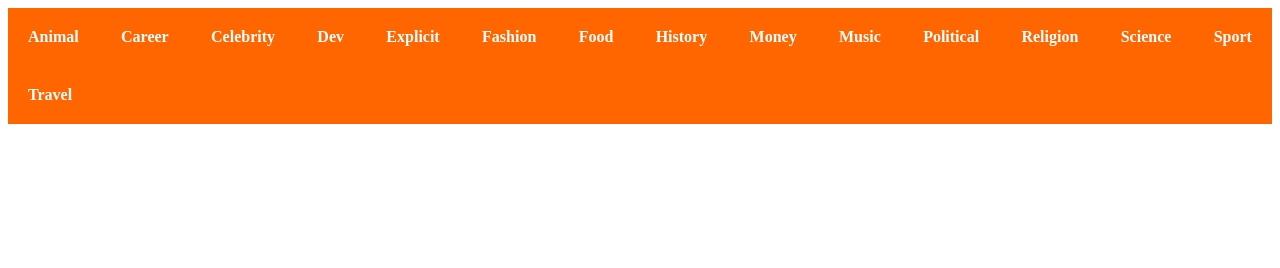
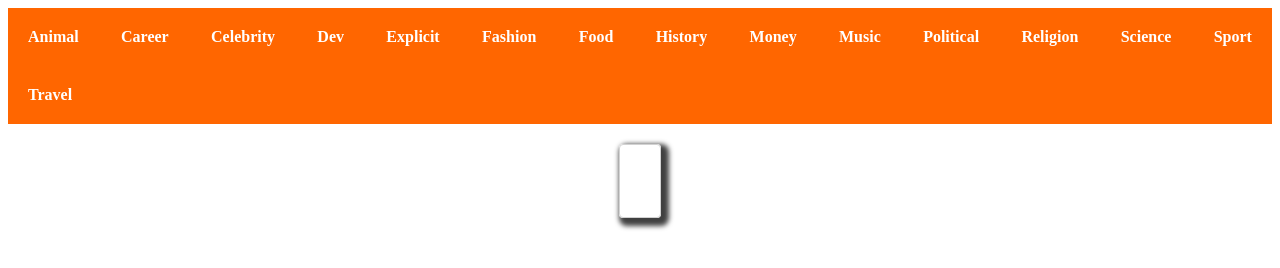
Before and after one commit to RafaelVsc/gamaxp-day1, a plain HTML site: page src/index.html in a window 1280 px wide. Drawn offline with Linux system fonts and the light colour scheme.

Commit message:
Alignes the card

```diff
--- a/src/assets/style.css
+++ b/src/assets/style.css
@@ -1,5 +1,8 @@
 .container  {
-
+  display: flex;
+  flex-direction: column;
+  justify-content: center;
+  align-items: center;
 }
 
 .categories-menu {
@@ -19,3 +22,25 @@
     cursor: pointer;
     list-style: none;
 }
+
+.card {
+    display: flex;
+    max-width: 400px;
+    flex-direction: column;
+    justify-content: center;
+    align-items: center;
+    padding: 10px;
+    border: 1px solid #d2d2d2;
+    border-radius: 4px;
+    margin: 20px;
+    -webkit-box-shadow: 4px 4px 5px 4px rgba(0,0,0,0.75);
+    -moz-box-shadow: 4px 4px 5px 4px rgba(0,0,0,0.75);
+    box-shadow: 4px 4px 5px 4px rgba(0,0,0,0.75);
+}
+
+.card p {
+    padding: 10px;
+    font-size: 16px;
+    color: #f60;
+    font-weight: 600;
+}
```
